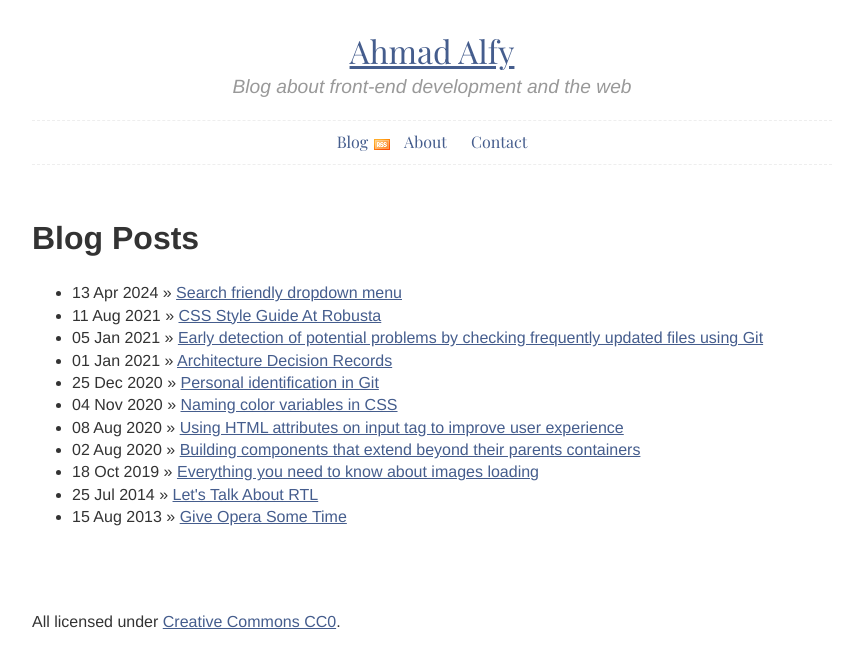
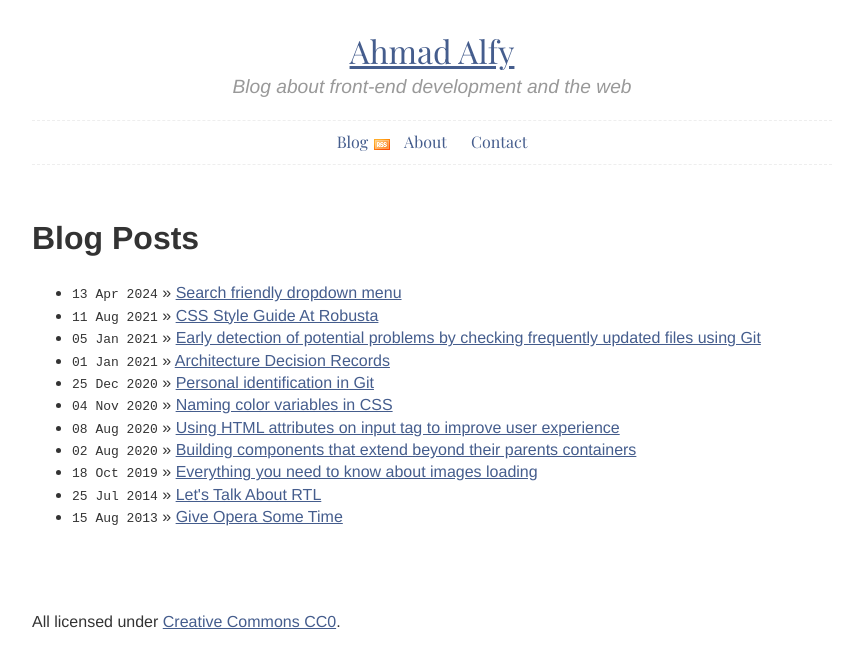
Before and after one commit to ahmadalfy/blog, a Jekyll site: the page built from index.html, in a window 1280 px wide. Shown: the top 668 px of the page, without its empty margins (208-1071 px from the left). Built offline with Jekyll 4.4.1, drawn with Linux system fonts in a browser that asks for light colours; some web fonts are replaced.

Commit message:
feat: change the date in the list to be monospace

```diff
--- a/css/main.css
+++ b/css/main.css
@@ -16,8 +16,14 @@ textarea {
 	color: #333;
 }
 
-* {
+:root {
 	box-sizing: border-box;
+}
+
+*,
+::before,
+::after {
+	box-sizing: inherit;
 }
 
 body {
@@ -25,10 +31,6 @@ body {
 	line-height: 1.4;
 }
 
-::-moz-selection {
-	background: #b3d4fc;
-	text-shadow: none;
-}
 ::selection {
 	background: #b3d4fc;
 	text-shadow: none;
@@ -65,8 +67,7 @@ iframe {
 	border: 1px solid #ccc;
 }
 
-iframe[src^='https://disqus.com/']
-{
+iframe[src^='https://disqus.com/'] {
 	border: 0;
 }
 
@@ -145,7 +146,7 @@ article h1 {
 	background-color: transparent;
 	border: 0;
 	overflow: hidden;
-	*text-indent: -9999px;
+	text-indent: -9999px;
 }
 .ir:before {
 	content: '';
@@ -344,3 +345,7 @@ body pre[class*='language-'] {
 body pre[class*='language-'] > code {
 	background-size: 2.9321em 2.9321em;
 }
+
+.posts span {
+	font-family: monospace;
+}
```
